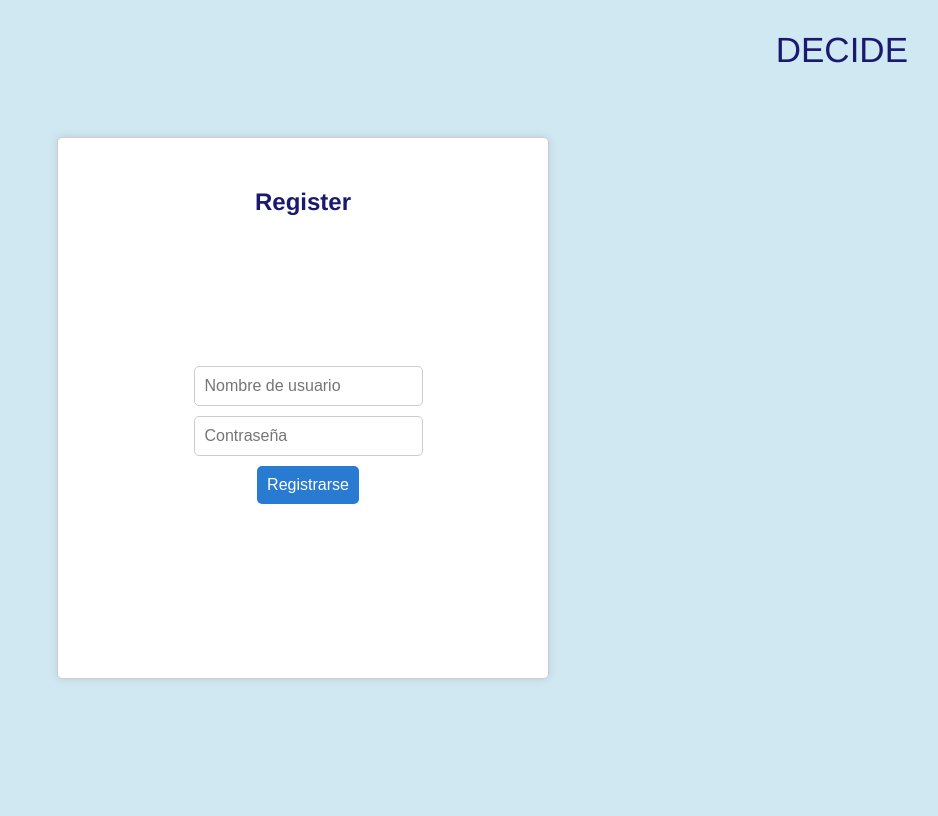
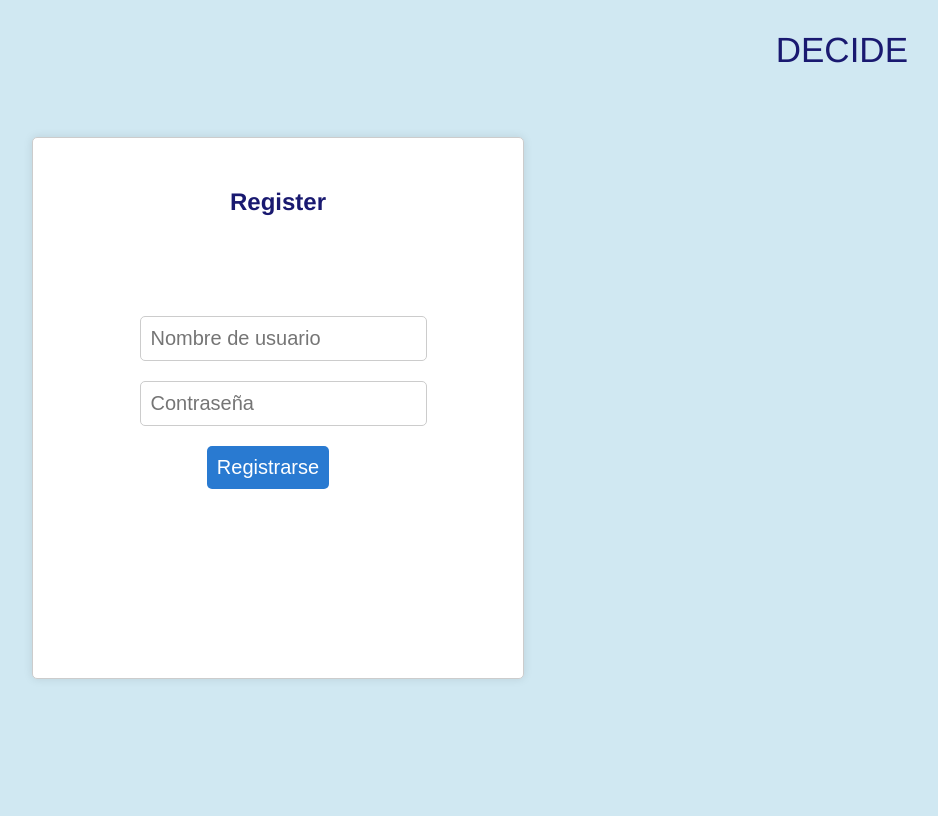
Before and after one commit to 3ralon/decide, a Django app: page /authentication/register/ in a window 1280 px wide. Shown: the whole page, without its empty margins (337-1275 px from the left). Run offline with Django 3.2, Linux system fonts and the light colour scheme.

Commit message:
Feat: Cambios en registration.form.html
Se ha cambiado la disposición del template

```diff
--- a/decide/authentication/templates/registration_form.html
+++ b/decide/authentication/templates/registration_form.html
@@ -15,28 +15,30 @@
             display: flex;
             flex-direction: column;
             width: 300px;
-            gap: 10px;
+            gap: 20px;
             justify-content: center;
             align-items: center;
-            margin-top: 150px;
+            margin-top: 100px;
             margin-left: 80px;
 
         }
         input {
             padding: 10px;
-            font-size: 16px;
+            font-size: 20px;
             border-radius: 5px;
             border: 1px solid #ccc;
 
         }
         button {
             padding: 10px;
-            font-size: 16px;
+            font-size: 20px;
             border-radius: 5px;
             border: none;
             color: #fff;
             background-color: #297ad1;
+            margin-right: 30px;
         }
+
         button:hover {
             background-color: #0056b3;
         }
@@ -56,6 +58,8 @@
             border-radius: 5px;
             background-color: #fff;
             box-shadow: 0 0 10px rgba(0,0,0,0.1);
+            position: fixed;
+            margin-right: 50px;
         }
         #register-title {
             font-family:'Franklin Gothic Medium';
```
